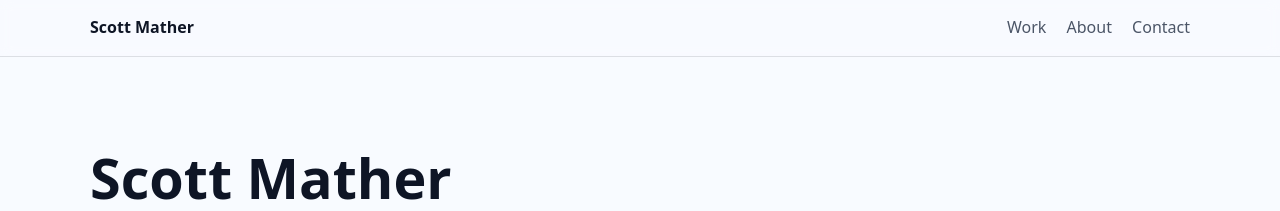
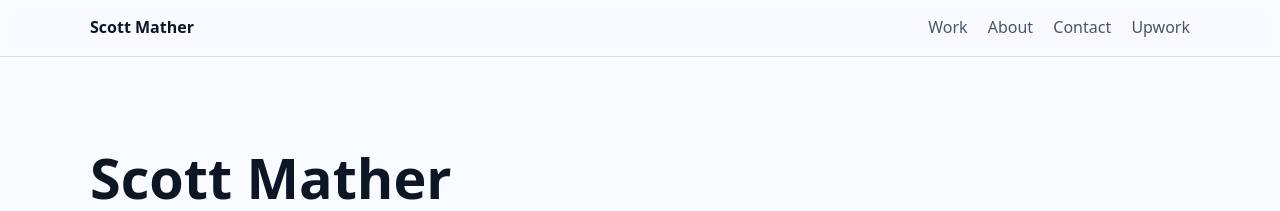
Before and after one commit to csmather/mather-portfolio, a Jekyll site: the page built from index.md, in a window 1280 px wide. Shown: the top 211 px of the page. Built offline with Jekyll 4.4.1, drawn with Linux system fonts in a browser that asks for light colours.

Commit message:
Added Upwork button

```diff
--- a/_includes/header.html
+++ b/_includes/header.html
@@ -5,6 +5,7 @@
       <a href="{{ '/' | relative_url }}#work">Work</a>
       <a href="{{ '/about/' | relative_url }}">About</a>
       <a href="mailto:matherscottc@gmail.com">Contact</a>
+      <a href="https://www.upwork.com/freelancers/~01cffd1fbaa3d0408c">Upwork</a>
     </nav>
   </div>
 </header>
--- a/assets/css/site.css
+++ b/assets/css/site.css
@@ -35,6 +35,7 @@ small,.small{font-size:.9rem;color:var(--muted)}
 .brand{font-weight:700}
 .site-nav a{color:var(--muted);margin-left:1rem}
 .site-nav a:hover,.site-nav a:focus{color:var(--ink)}
+.site-nav a[href*="upwork.com"]:hover,.site-nav a[href*="upwork.com"]:focus{color:#108a00}
 /* Hero */
 .section-hero{padding:5.5rem 0 2.5rem}
 .hero-text .eyebrow{color:var(--brand);text-transform:uppercase;letter-spacing:.06em;font-weight:700;margin:0 0 .25rem}
```
